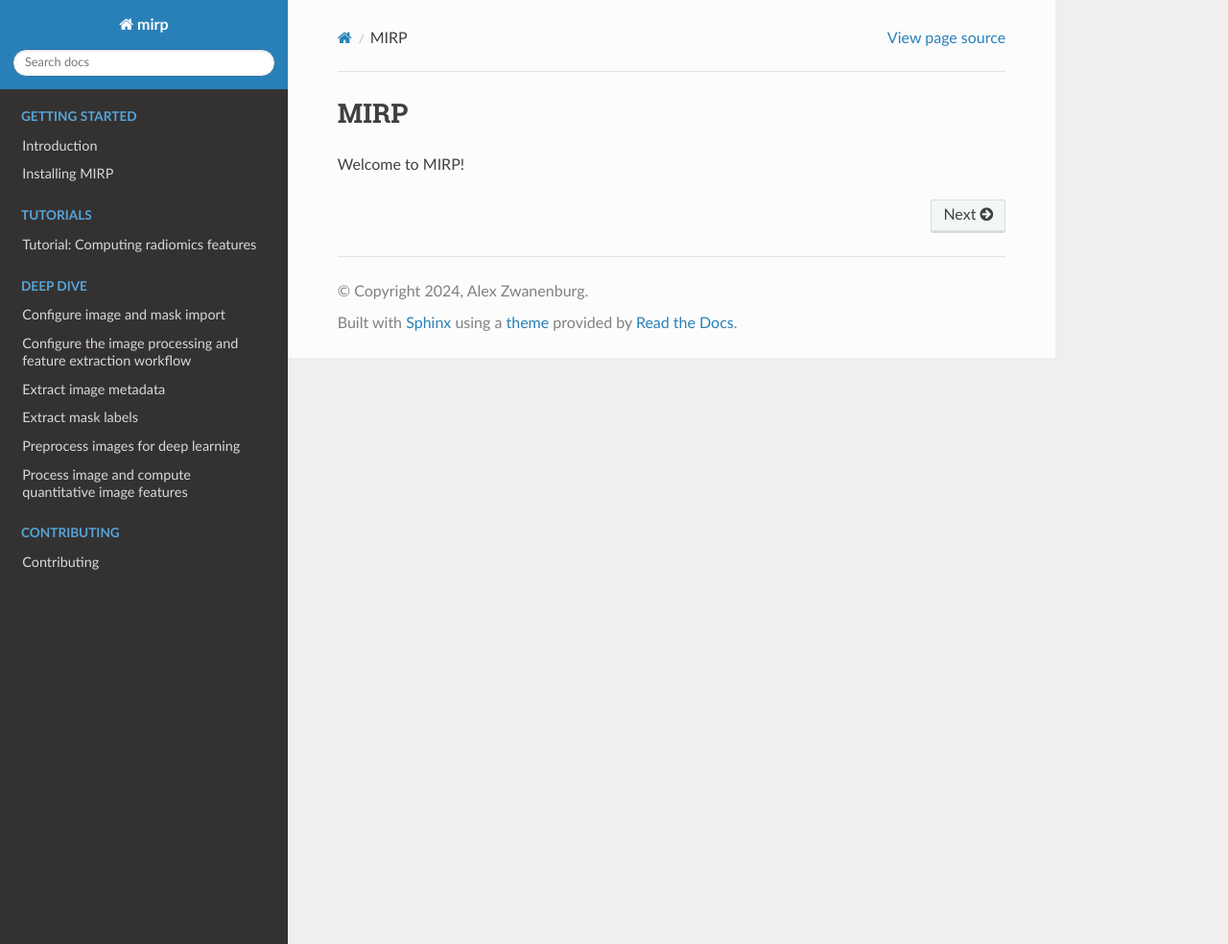
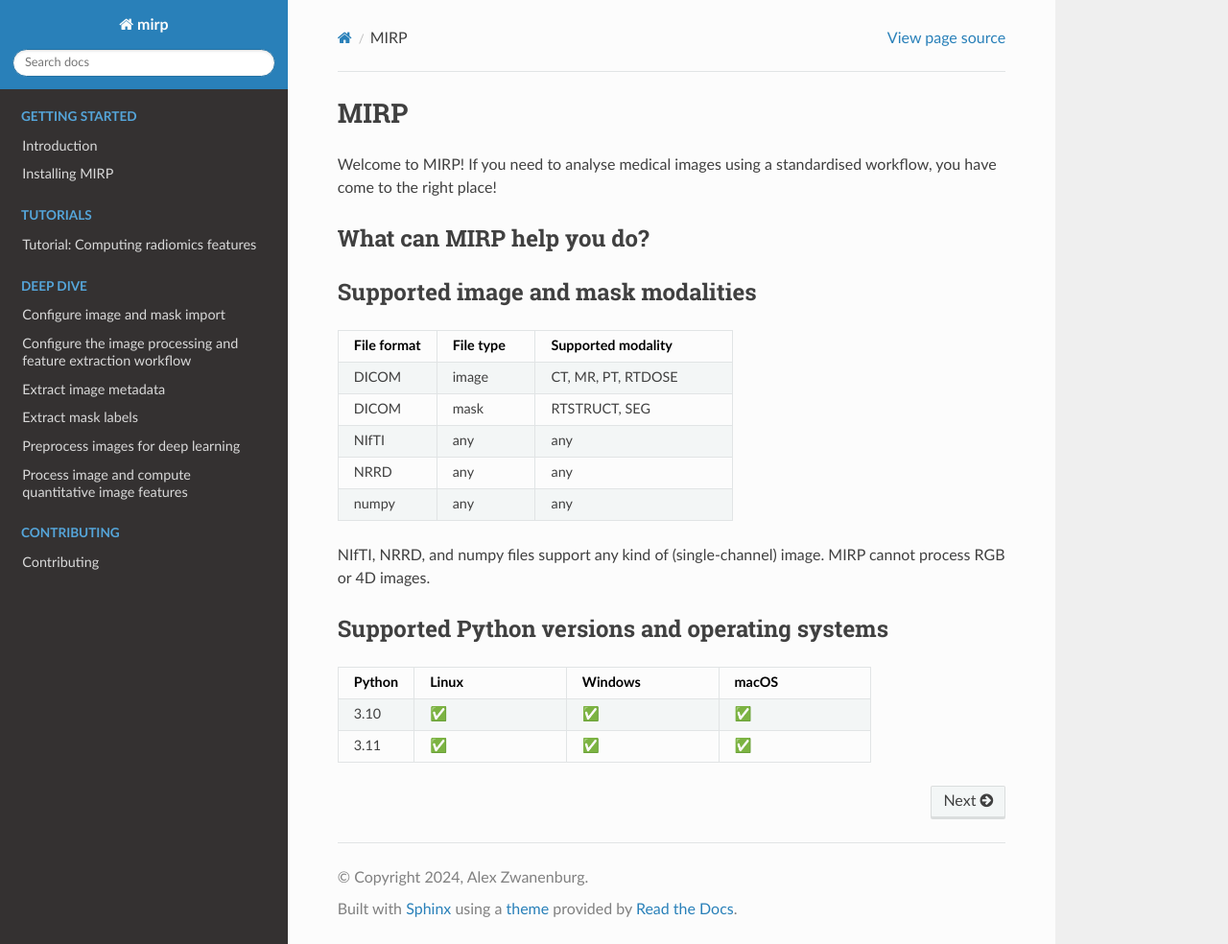
Before and after one commit to oncoray/mirp, a Sphinx documentation site: the page built from docs_source/source/index.rst, in a window 1280 px wide and 984 px high. Shown: the whole window at 96% size. Built offline with Sphinx 7.4.7 and the Read the Docs theme 2.0.0, drawn with Linux system fonts in a browser that asks for light colours.

Commit message:
Added details on supported modalities, Python versions and OS

```diff
--- a/docs_source/source/index.rst
+++ b/docs_source/source/index.rst
@@ -35,4 +35,56 @@
 
    contributing
 
-Welcome to MIRP!
+Welcome to MIRP! If you need to analyse medical images using a standardised workflow, you have come to the right place!
+
+What can MIRP help you do?
+--------------------------
+
+
+Supported image and mask modalities
+-----------------------------------
+
+.. list-table::
+   :widths: 25 25 50
+   :header-rows: 1
+
+   * - File format
+     - File type
+     - Supported modality
+   * - DICOM
+     - image
+     - CT, MR, PT, RTDOSE
+   * - DICOM
+     - mask
+     - RTSTRUCT, SEG
+   * - NIfTI
+     - any
+     - any
+   * - NRRD
+     - any
+     - any
+   * - numpy
+     - any
+     - any
+
+NIfTI, NRRD, and numpy files support any kind of (single-channel) image. MIRP cannot process RGB or 4D images.
+
+Supported Python versions and operating systems
+-----------------------------------------------
+
+.. list-table::
+   :widths: 10 20 20 20
+   :header-rows: 1
+
+   * - Python
+     - Linux
+     - Windows
+     - macOS
+   * - 3.10
+     - ✅
+     - ✅
+     - ✅
+   * - 3.11
+     - ✅
+     - ✅
+     - ✅
```
